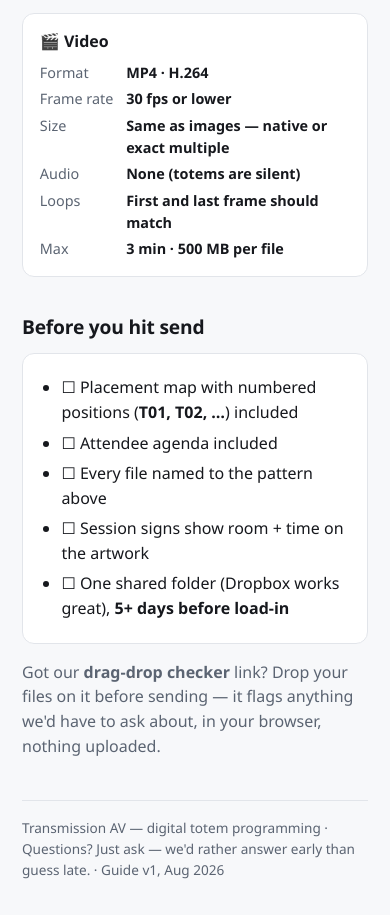
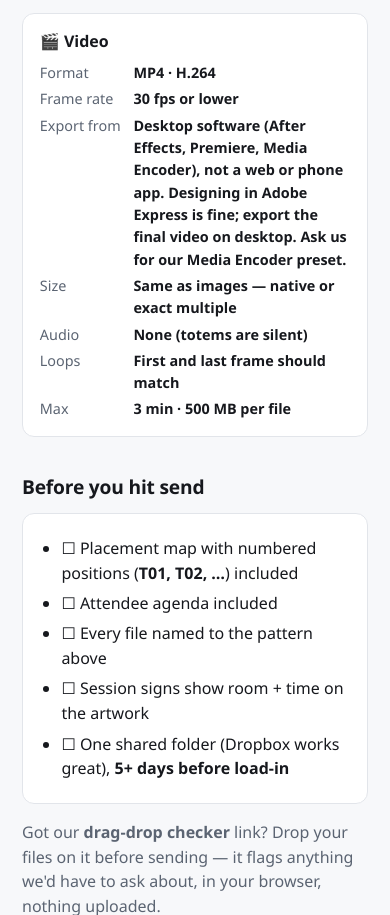
Before and after one commit to transmission-av/totem-intake, a plain HTML site: page guide.html in a window 390 px wide. Shown: the part 3086-4001 px from the top of the page. Drawn offline with Linux system fonts and the light colour scheme.

Commit message:
Guide: export final video from desktop software, not web/phone apps
Co-Authored-By: Claude Opus 5.5 <noreply@anthropic.com>

```diff
--- a/guide.html
+++ b/guide.html
@@ -183,6 +183,7 @@ attendee saw them.</div>
     <dl>
       <dt>Format</dt><dd>MP4 · H.264</dd>
       <dt>Frame rate</dt><dd>30 fps or lower</dd>
+      <dt>Export from</dt><dd>Desktop software (After Effects, Premiere, Media Encoder), not a web or phone app. Designing in Adobe Express is fine; export the final video on desktop. Ask us for our Media Encoder preset.</dd>
       <dt>Size</dt><dd>Same as images — native or exact multiple</dd>
       <dt>Audio</dt><dd>None (totems are silent)</dd>
       <dt>Loops</dt><dd>First and last frame should match</dd>
```
